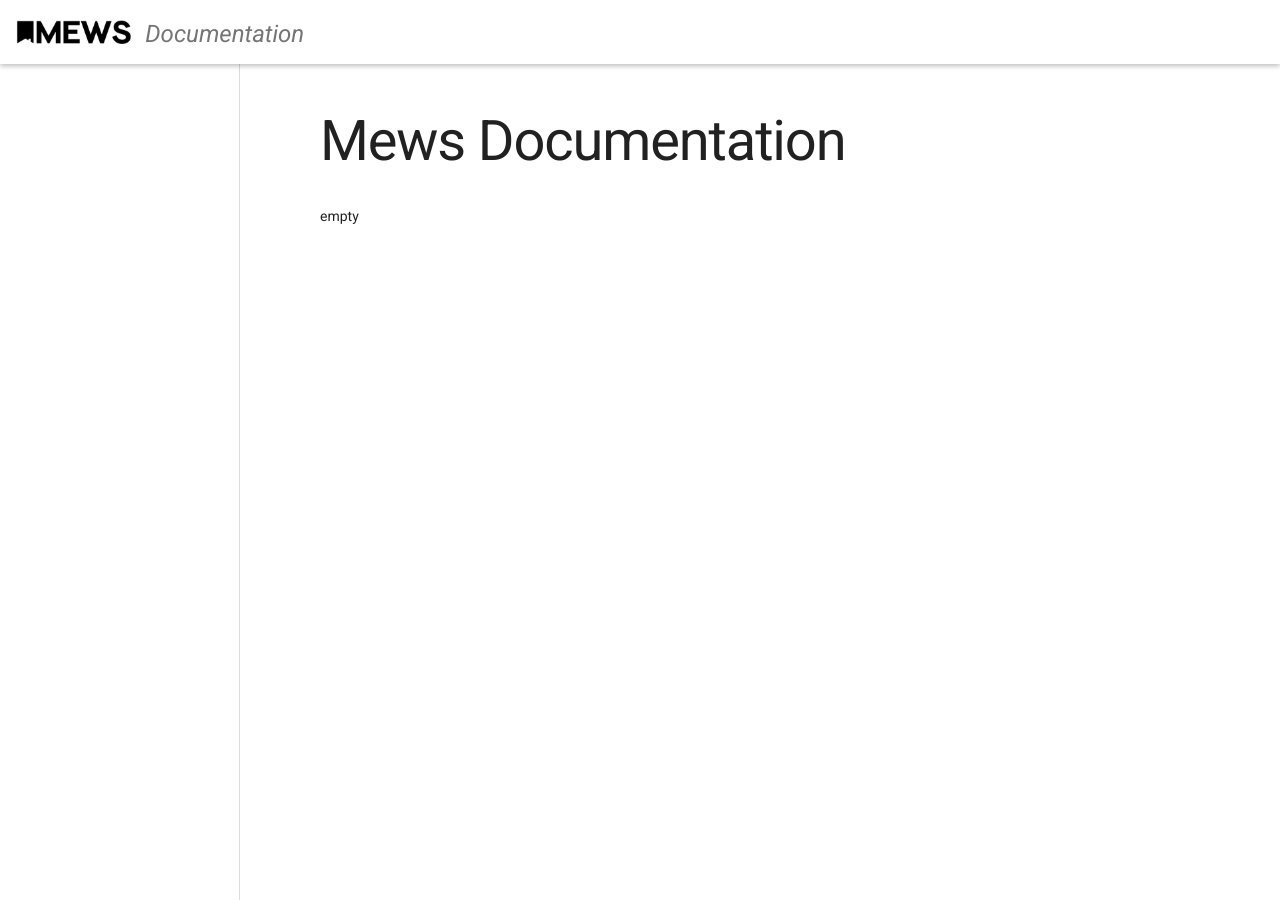
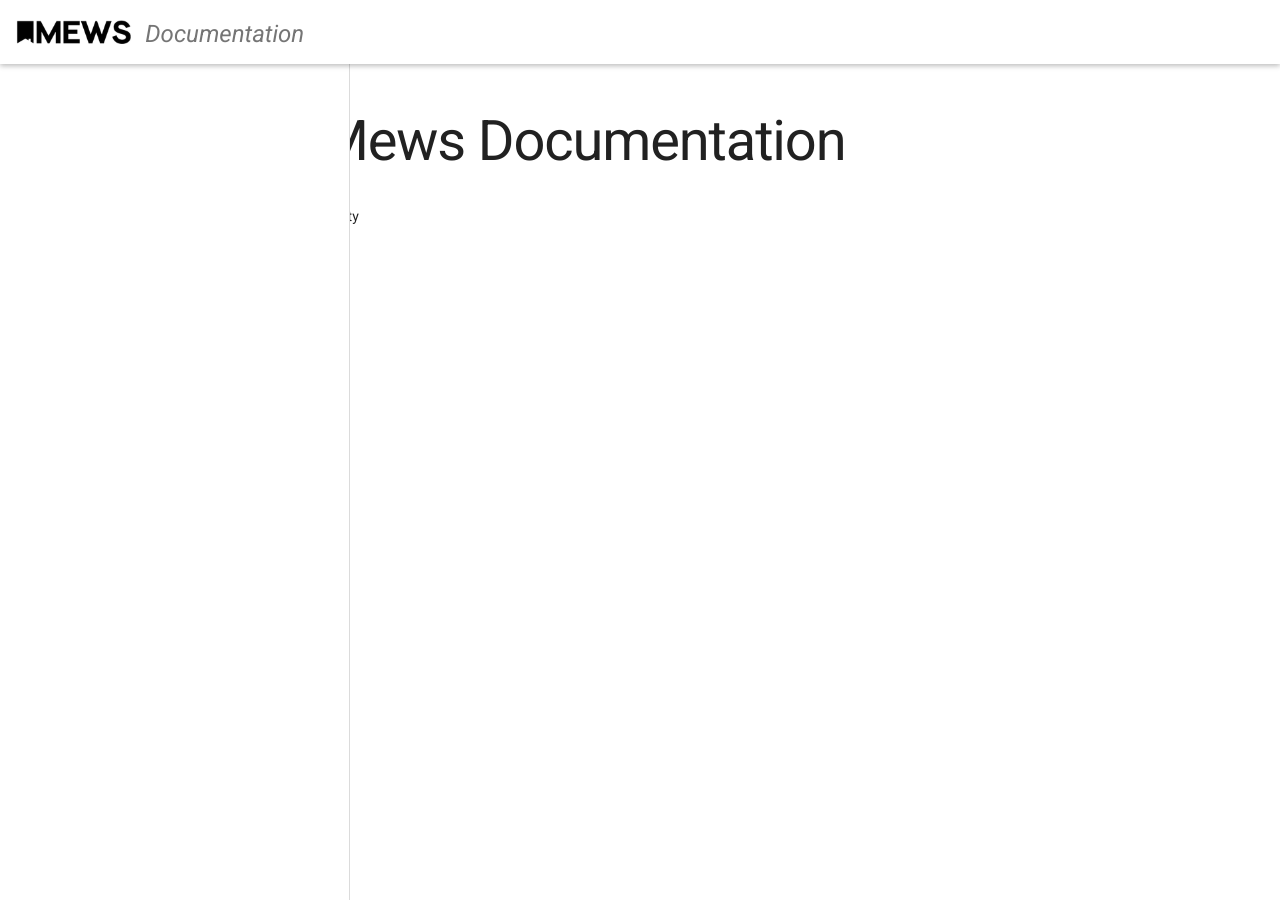
Before and after one commit to nikija/public, a Jekyll site: the page built from index.html, in a window 1280 px wide. Built offline with Jekyll 4.4.1, drawn with Linux system fonts in a browser that asks for light colours.

Commit message:
Update _layout.scss

```diff
--- a/_sass/_layout.scss
+++ b/_sass/_layout.scss
@@ -38,7 +38,7 @@
     top: 64px;
     left: 0;
     z-index: 2;
-    width: 240px;
+    width: 350px;
     height: 100vh;
     box-sizing: border-box;
     background-color: #fff;
@@ -71,7 +71,7 @@
 }
 
 nav {
-  font-size: 13px;
+  font-size: 15px;
   padding: 12px 0;
 
   ul {
@@ -82,12 +82,14 @@ nav {
 
   li {
     position: relative;
+
     span {
       font-size: 18px;
       position: absolute;
       top: 7px;
       left: 8px;
     }
+
     a {
       display: block;
       padding: 8px 16px;
@@ -125,10 +127,6 @@ nav {
   }
 }
 
-.content {
-  background-color: #fafafa;
-}
-
 .page {
   .page-toc {
     border-left: 5px solid;
```
